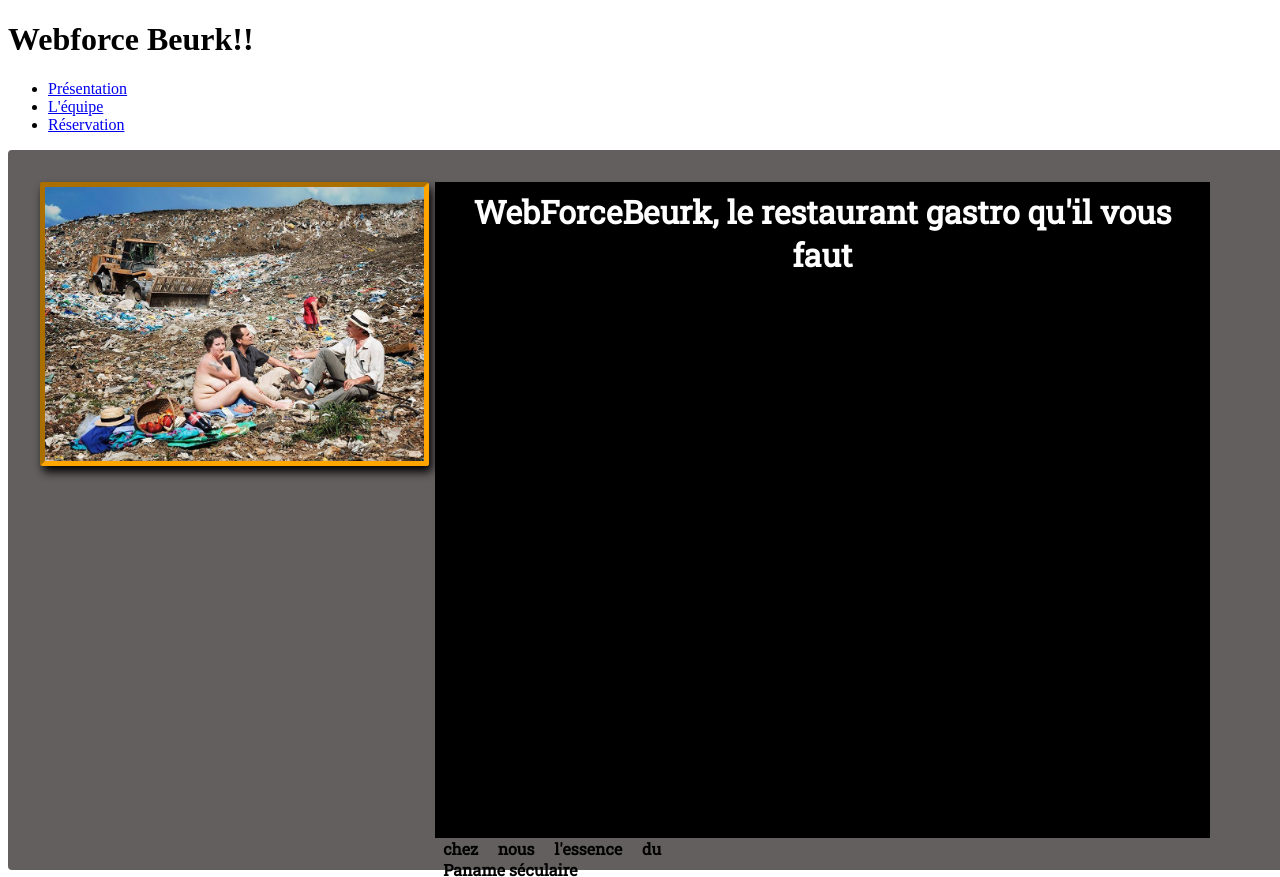
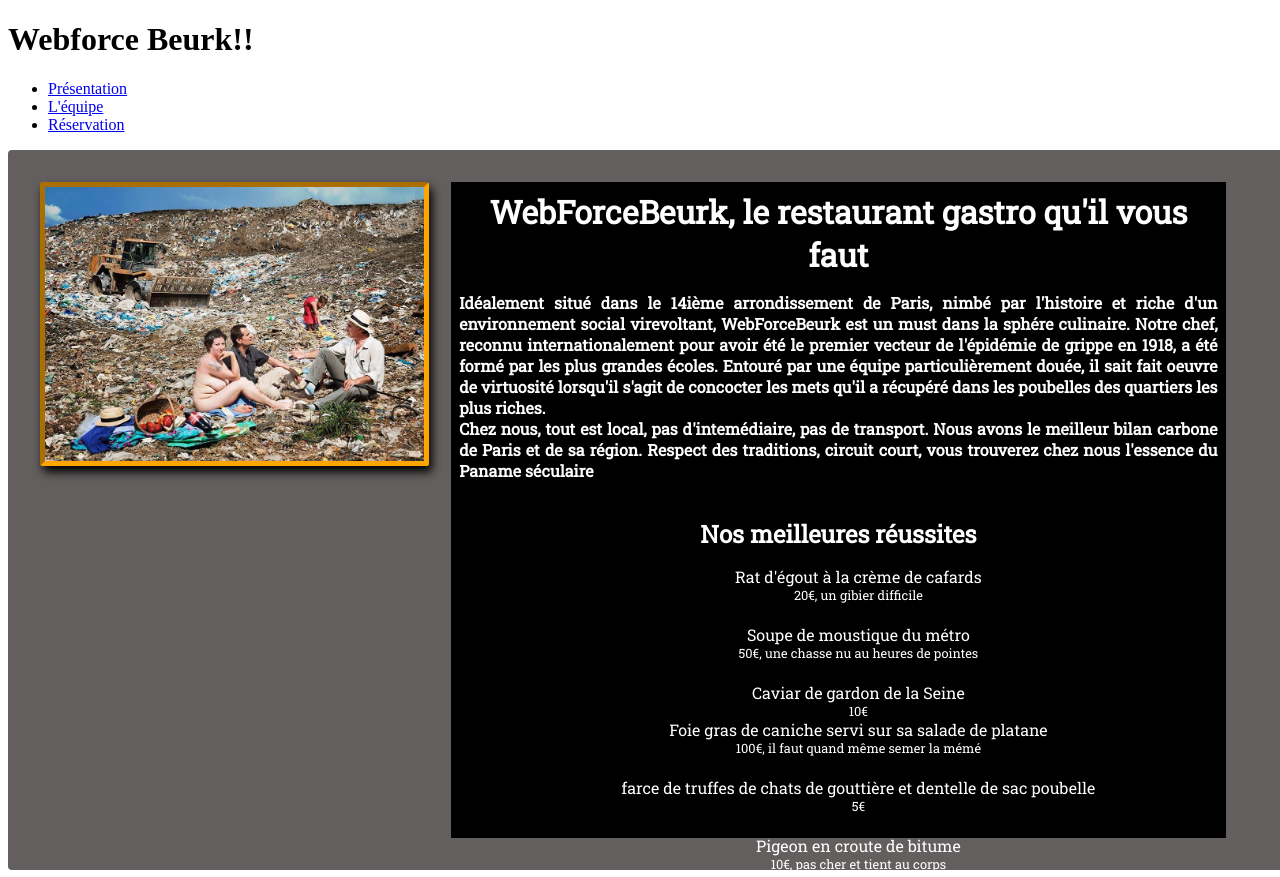
Before and after one commit to Archoss/siteVitrine, a PHP site: page / in a window 1280 px wide; the page is wider, and only the part inside the window is pictured. Shown: the top 877 px of that part. Run offline with PHP 8.4, Linux system fonts and the light colour scheme.

Commit message:
encore un changement de css

```diff
--- a/css/style.css
+++ b/css/style.css
@@ -46,7 +46,7 @@
 	width: 60%;
 	height: 40em;
 	padding: 0.5rem;
-	margin-left: 1rem;
+	margin-left: 2rem;
 	background-color:black;
 	color: white;
 
@@ -237,16 +237,7 @@ footer.footer{
 	margin-left: 10px;
 }
 
-h3, p{
-	width: 218px;
-	font-size:20px;
-	color: black;
-	text-align: center
-}
 
-h3{
-	text-align: center;
-}
 
 .logo{
 	width: 30%;
```
